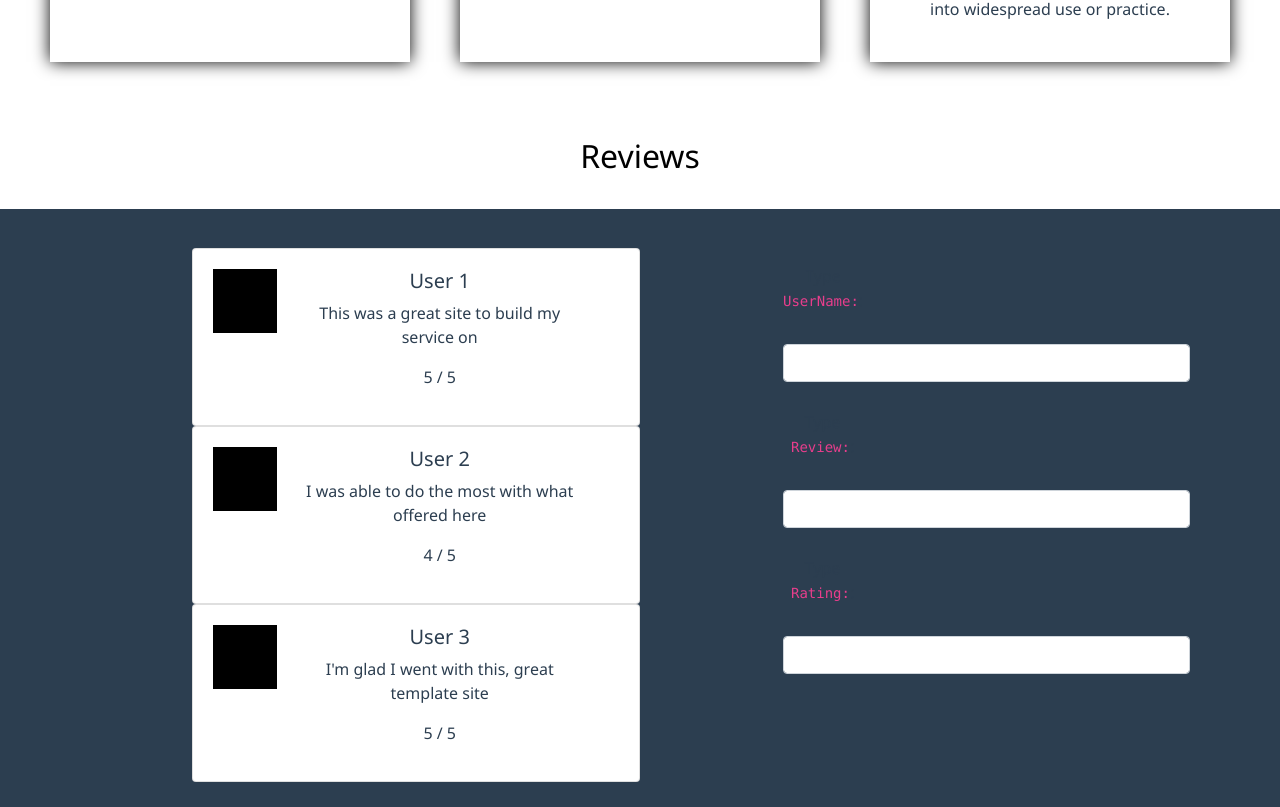
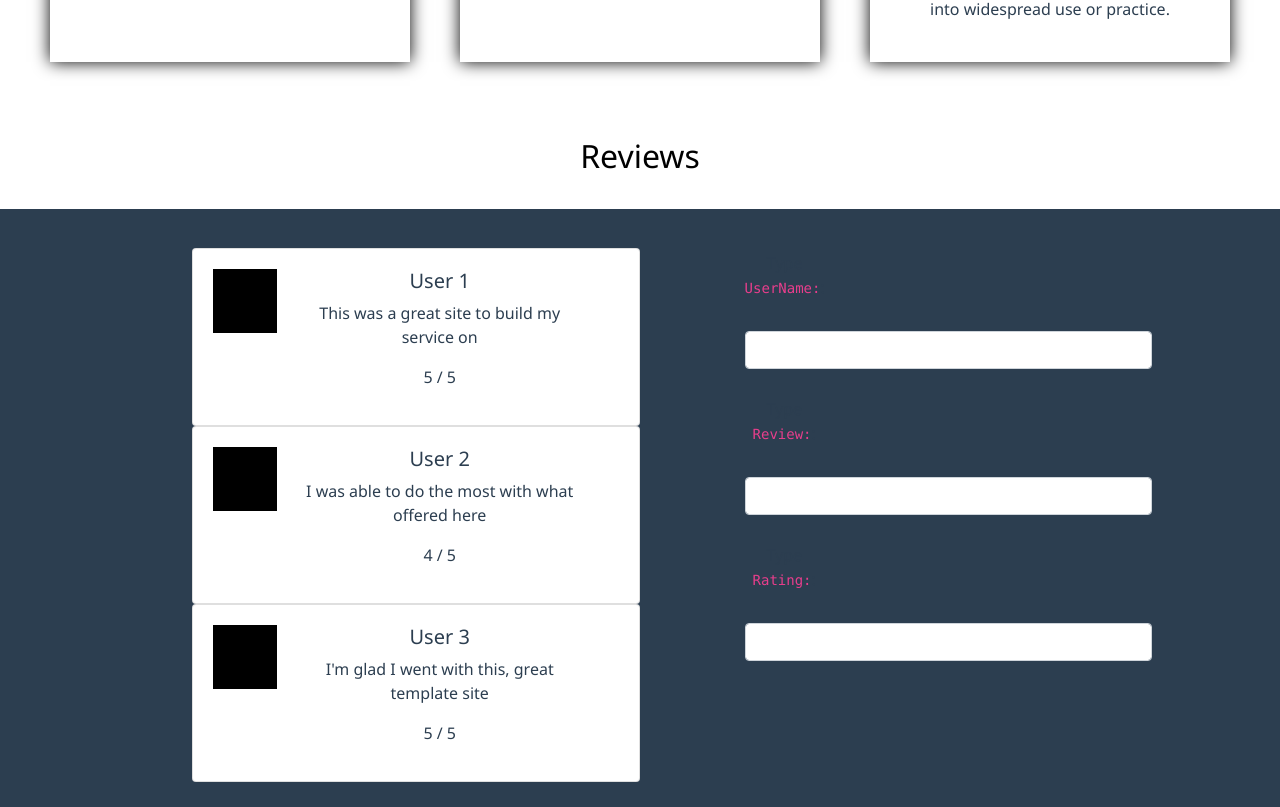
Before and after one commit to mpatel18/Builder-Service-Site, a Vue app in the folder site/: page / in a window 1280 px wide. Shown: the part 628-1435 px from the top of the page. Built offline with nearby package versions, Linux system fonts and the light colour scheme.

Commit message:
title change

```diff
--- a/site/public/index.html
+++ b/site/public/index.html
@@ -4,8 +4,7 @@
     <meta charset="utf-8">
     <meta http-equiv="X-UA-Compatible" content="IE=edge">
     <meta name="viewport" content="width=device-width,initial-scale=1.0">
-    <link rel="icon" href="<%= BASE_URL %>favicon.ico">
-    <title><%= htmlWebpackPlugin.options.title %></title>
+    <title>Build.net</title>
     <link rel="stylesheet" href="https://fonts.googleapis.com/css?family=Roboto:100,300,400,500,700,900">
     <link rel="stylesheet" href="https://cdn.jsdelivr.net/npm/@mdi/font@latest/css/materialdesignicons.min.css">
   </head>
--- a/site/src/App.vue
+++ b/site/src/App.vue
@@ -86,6 +86,9 @@
       </b-container>
       </div>
     </div>
+    <div>
+
+    </div>
   </div>
 </template>
 
@@ -136,7 +139,7 @@ export default {
           'UserName:',
           'Review:',
           'Rating:',
-        ]
+      ]
     }
   }
 }
@@ -186,8 +189,8 @@ export default {
   }
 
   .user-response {
-    padding-top: 3%;
-    padding-left: 10%;
+    padding-top: 2%;
+    padding-left: 7%;
     padding-bottom: 2%;
   }
 
```
Also changed, not shown: 1 other file (tests, documents, lock files or other folders).
